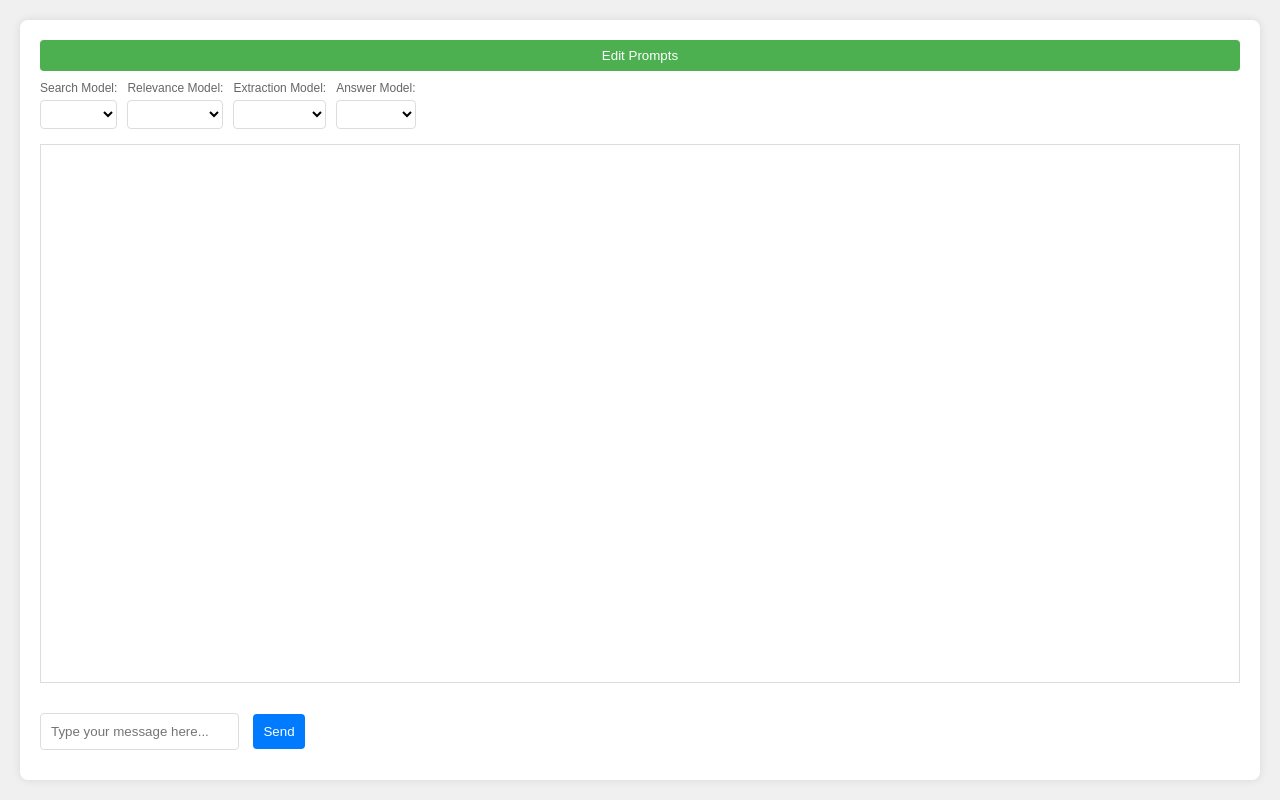
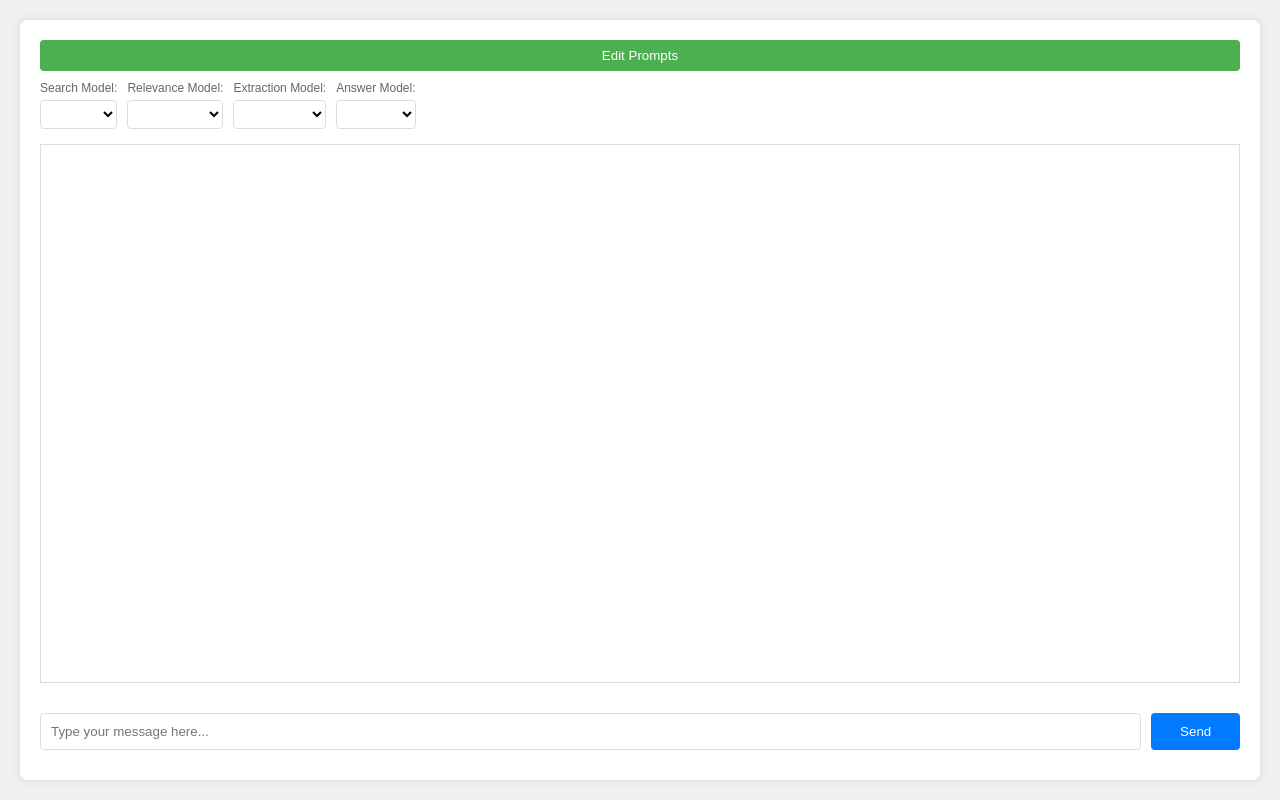
Before and after one commit to Yerkhatt/METU-RAG-chatbot, a plain HTML site: page frontend/index.html in a window 1280 px wide. Drawn offline with nearby package versions, Linux system fonts and the light colour scheme; no server answers.

Commit message:
fix: improve input field width in chat interface

```diff
--- a/frontend/index.html
+++ b/frontend/index.html
@@ -54,20 +54,23 @@
         }
         .input-container {
             padding: 10px 0;
+            display: flex;
+            gap: 10px;
+            width: 100%;
         }
         .input-container input {
-            flex: 1;
+            width: calc(100% - 100px); /* Subtract button width + gap */
             padding: 10px;
             border: 1px solid #ddd;
             border-radius: 4px;
         }
         .input-container button {
+            width: 90px;
             padding: 10px;
             border: none;
             background-color: #007bff;
             color: white;
             border-radius: 4px;
-            margin-left: 10px;
             cursor: pointer;
         }
         .bot-message strong,
```
